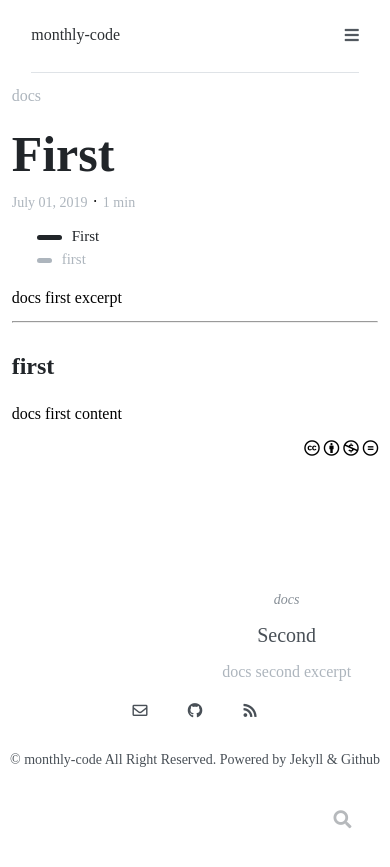
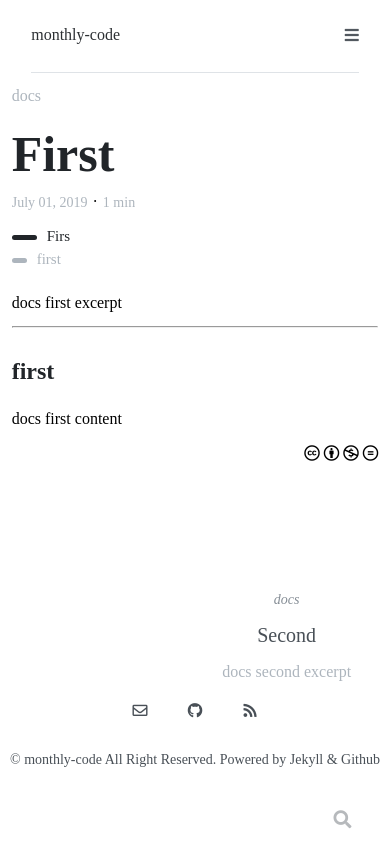
Before and after one commit to monthly-code/monthly-code.github.io, a Jekyll site: the page built from _docs/first.md, in a window 390 px wide. Shown: the top 867 px of the page. Built offline with Jekyll 4.4.1, drawn with Linux system fonts in a browser that asks for light colours; nearby versions of some CDN libraries; some web fonts are replaced; comment, search, counter and statistics services are not loaded.

Commit message:
modify toc css for little size

```diff
--- a/assets/css/toc.css
+++ b/assets/css/toc.css
@@ -4,8 +4,12 @@
     top: 50%;
     left: 0;
     transform: translateY(-50%);
-    max-width: 200px;
+    width: 16%;
+    max-width: 250px;
     transition: all 0.5s;
+    overflow: hidden;
+    white-space: nowrap;
+    text-overflow: ellipsis;
 }
 
 .toc-area > .container {
@@ -77,6 +81,10 @@
         top: 0;
         transform: none;
     }
+
+    .toc-area > .container {
+        margin-left: 0;
+    }
 }
 
 @media(min-width: 1000px) and (max-width: 1299px) {
```
